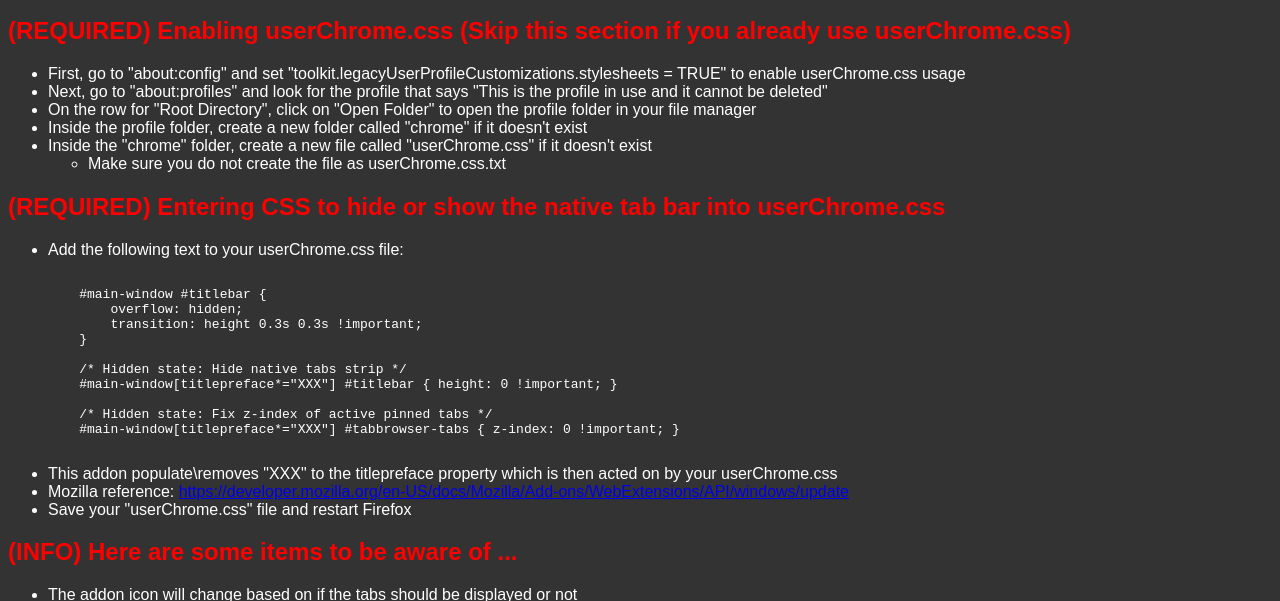
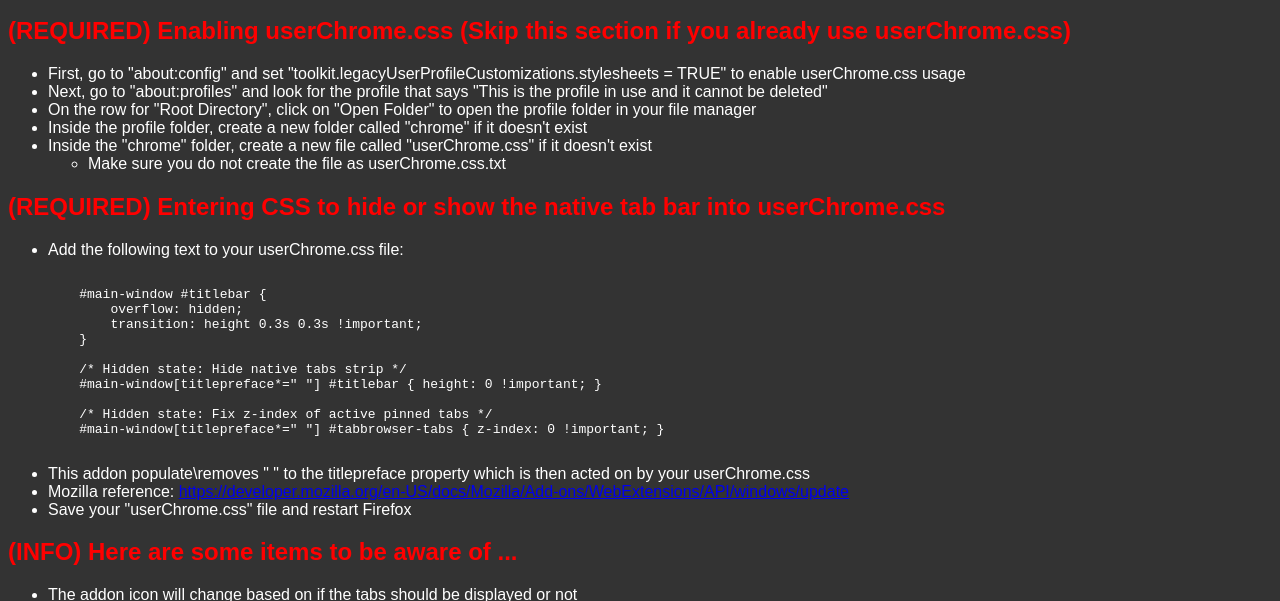
Before and after one commit to irvinm/Toggle-Native-Tab-Bar, a browser extension: page options.html in a window 1280 px wide. Shown: the part 101-702 px from the top of the page. Drawn offline with Linux system fonts and the light colour scheme.

Commit message:
Change preface value to " " and bump to v0.9.1

```diff
--- a/background.js
+++ b/background.js
@@ -3,7 +3,7 @@
 function setPrefaceAndIcon() {
     // Set Preface for all open windows
     browser.windows.getAll().then((windows) => {
-        let titlePreface = hideTabBar ? "XXX" : "";
+        let titlePreface = hideTabBar ? " " : "";
         windows.forEach((window) => {
             browser.windows.update(window.id, { titlePreface: titlePreface });
         });
--- a/options.html
+++ b/options.html
@@ -34,12 +34,12 @@
     }
 
     /* Hidden state: Hide native tabs strip */
-    #main-window[titlepreface*="XXX"] #titlebar { height: 0 !important; }
+    #main-window[titlepreface*=" "] #titlebar { height: 0 !important; }
 
     /* Hidden state: Fix z-index of active pinned tabs */
-    #main-window[titlepreface*="XXX"] #tabbrowser-tabs { z-index: 0 !important; }</code>
+    #main-window[titlepreface*=" "] #tabbrowser-tabs { z-index: 0 !important; }</code>
         </pre>
-        <li>This addon populate\removes "XXX" to the titlepreface property which is then acted on by your
+        <li>This addon populate\removes " " to the titlepreface property which is then acted on by your
             userChrome.css</li>
         <li>Mozilla reference: <a
                 href="https://developer.mozilla.org/en-US/docs/Mozilla/Add-ons/WebExtensions/API/windows/update">https://developer.mozilla.org/en-US/docs/Mozilla/Add-ons/WebExtensions/API/windows/update</a>
```
Also changed, not shown: manifest.json.
